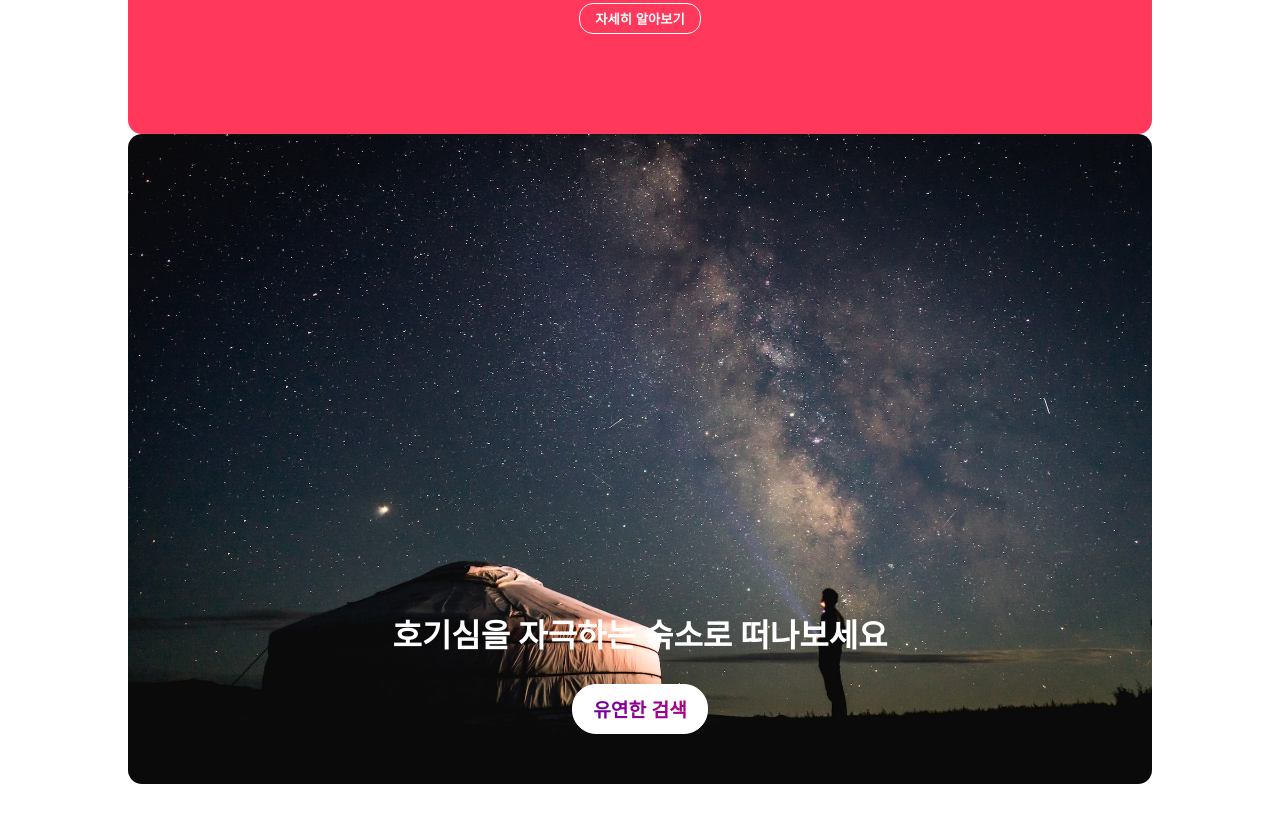
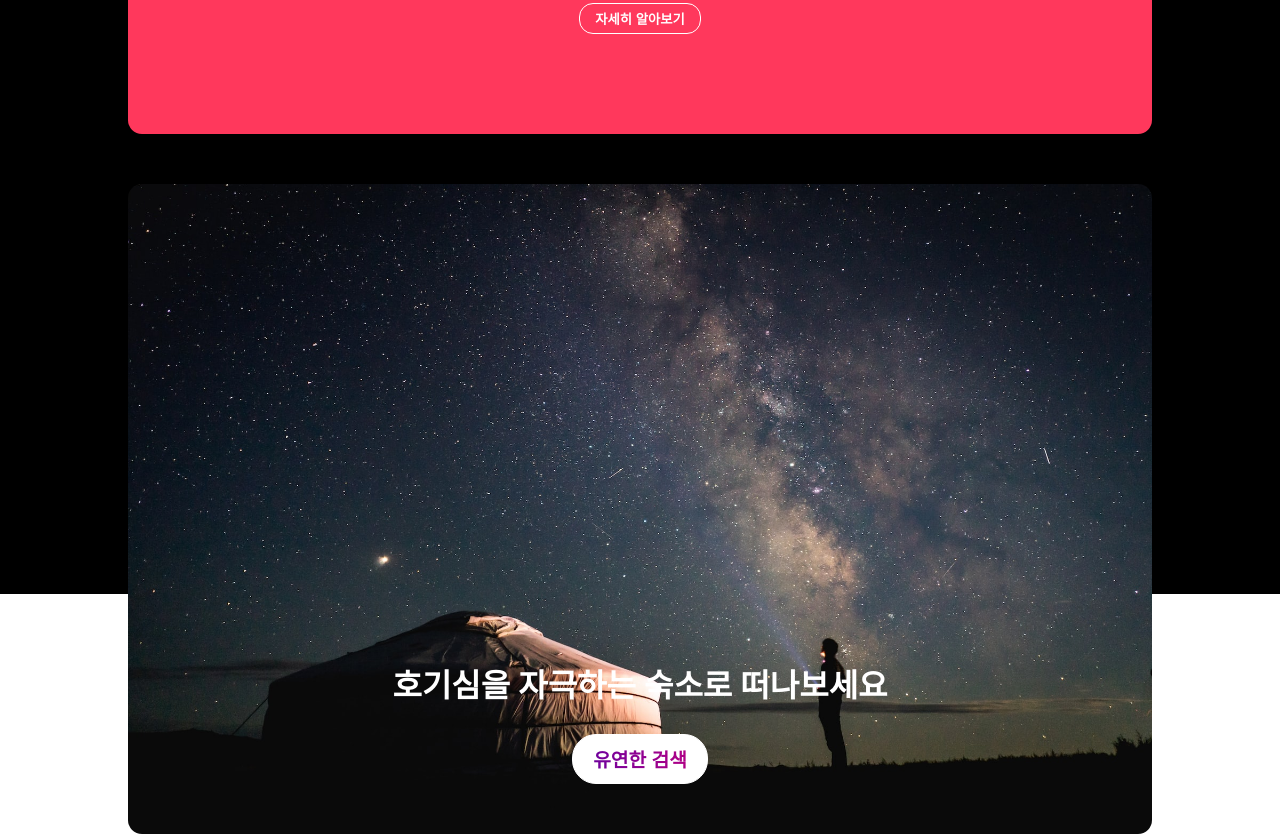
Before and after one commit to newExpand/html-css-practice, a plain HTML site: page airbnb/index.html in a window 1280 px wide. Shown: the part 406-1240 px from the top of the page. Before the commit the page ends 1190 px from the top, so only its background shows below. Drawn offline with nearby package versions, Linux system fonts and the light colour scheme.

Commit message:
feat: black-bg 구현

```diff
--- a/airbnb/index.html
+++ b/airbnb/index.html
@@ -66,7 +66,7 @@
             </p>
             <button>자세히 알아보기</button>
         </section>
-        <section class="main-banner">
+        <section class="main-banner mt-lg">
             <div class="content">
                 <p>호기심을 자극하는 숙소로 떠나보세요</p>
                 <button>
--- a/airbnb/main.css
+++ b/airbnb/main.css
@@ -5,14 +5,23 @@
     margin: 0 auto;
 }
 
+.black-bg {
+    position: absolute;
+    width: 100%;
+    height: 1000px;
+    left: 0;
+    background-color: black;
+    z-index: 1;
+}
+
 /* header */
 
 header {
     position: relative;
-    background-color: black;
     text-align: center;
     padding-top: 20px;
     color: white;
+    z-index: 10;
 }
 
 .corona-link {
@@ -164,6 +173,7 @@ header {
     background-color: #ff385c;
     border-radius: 14px;
     text-align: center;
+    z-index: 10;
 }
 
 .notice p {
@@ -186,6 +196,7 @@ header {
 /* mainBanner */
 
 .main-banner {
+    position: relative;
     display: flex;
     justify-content: flex-end;
     align-items: center;
@@ -197,6 +208,8 @@ header {
     background-size: cover;
 
     border-radius: 14px;
+
+    z-index: 10;
 }
 
 .main-banner .content {
```
